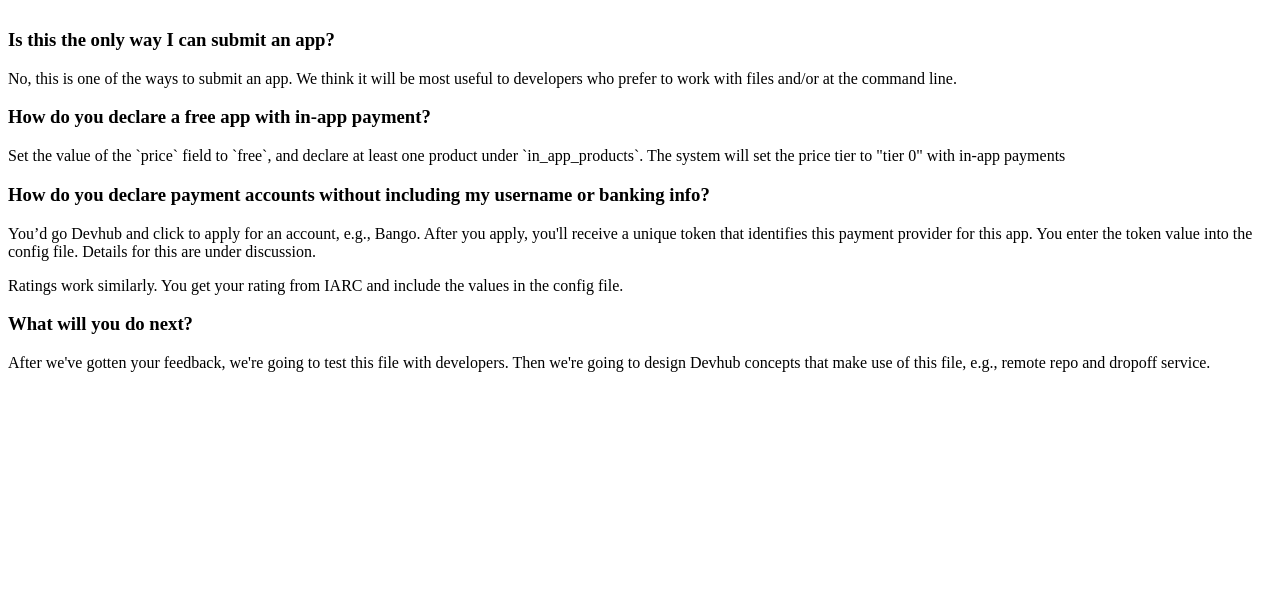
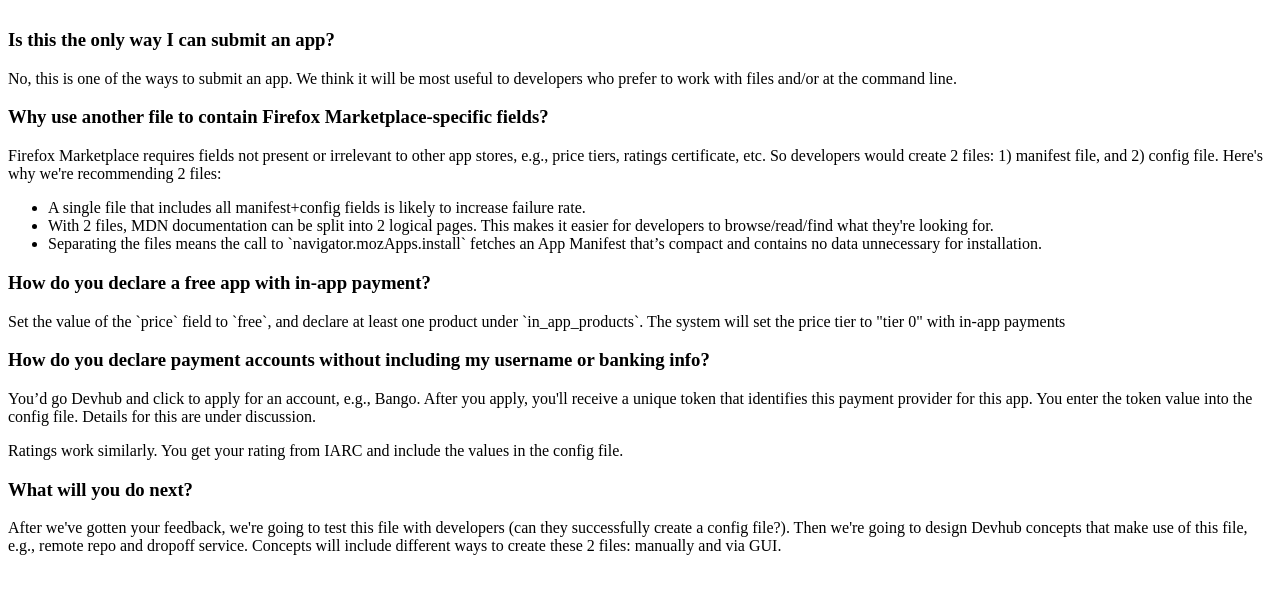
Before and after one commit to brampitoyo/sample-marketplace-app, a plain HTML site: page faqs_marketplace_config.html in a window 1280 px wide. Shown: the part 117-710 px from the top of the page. Drawn offline with Linux system fonts and the light colour scheme.

Commit message:
add faq for mktplace config

```diff
--- a/faqs_marketplace_config.html
+++ b/faqs_marketplace_config.html
@@ -9,6 +9,14 @@
 <h3>Is this the only way I can submit an app?</h3>
 <p>No, this is one of the ways to submit an app. We think it will be most useful to developers who prefer to work with files and/or at the command line.</p>
 
+<h3>Why use another file to contain Firefox Marketplace-specific fields?</h3>
+<p>Firefox Marketplace requires fields not present or irrelevant to other app stores, e.g., price tiers, ratings certificate, etc. So developers would create 2 files: 1) manifest file, and 2) config file. Here's why we're recommending 2 files:
+	<ul>
+		<li>A single file that includes all manifest+config fields is likely to increase failure rate.</li>
+		<li>With 2 files, MDN documentation can be split into 2 logical pages. This makes it easier for developers to browse/read/find what they're looking for.</li>
+		<li>Separating the files means the call to `navigator.mozApps.install` fetches an App Manifest that’s compact and contains no data unnecessary for installation.</li>
+	</ul>
+
 <h3>How do you declare a free app with in-app payment?</h3>
 <p>Set the value of the `price` field to `free`, and declare at least one product under `in_app_products`. The system will set the price tier to "tier 0" with in-app payments</p>
 
@@ -17,9 +25,7 @@
 <p>Ratings work similarly. You get your rating from IARC and include the values in the config file.</p>
 
 <h3>What will you do next?</h3>
-<p>After we've gotten your feedback, we're going to test this file with developers. Then we're going to design Devhub concepts that make use of this file, e.g., remote repo and dropoff service.</p>
-
-
+<p>After we've gotten your feedback, we're going to test this file with developers (can they successfully create a config file?). Then we're going to design Devhub concepts that make use of this file, e.g., remote repo and dropoff service. Concepts will include different ways to create these 2 files: manually and via GUI.</p>
 
 </body>
 
```
